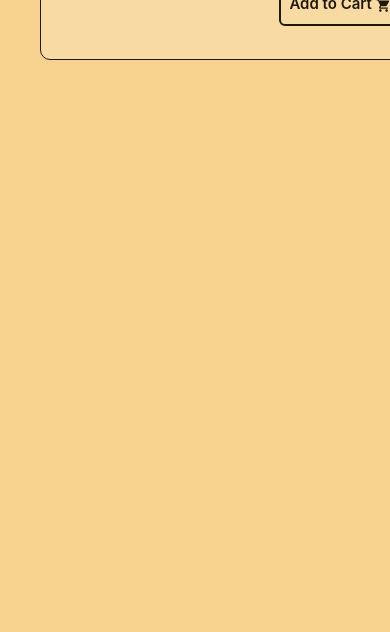
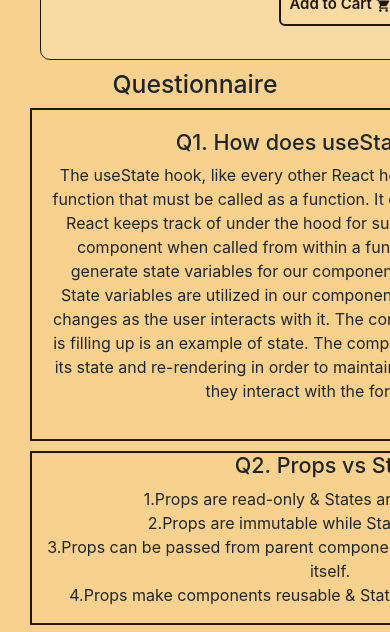
Before and after one commit to OmarFaruqueSabbir/shop_easy, a React (Create React App) app: page / in a window 390 px wide. Shown: the part 8306-8938 px from the top of the page. Before the commit the page ends 8366 px from the top, so only its background shows below. Built offline with nearby package versions, Linux system fonts and the light colour scheme.

Commit message:
questions added

```diff
--- a/public/index.html
+++ b/public/index.html
@@ -61,5 +61,6 @@
       integrity="sha384-wfSDF2E50Y2D1uUdj0O3uMBJnjuUD4Ih7YwaYd1iqfktj0Uod8GCExl3Og8ifwB6"
       crossorigin="anonymous"
     ></script>
+
   </body>
 </html>
--- a/src/App.js
+++ b/src/App.js
@@ -2,12 +2,14 @@ import logo from './logo.svg';
 import './App.css';
 import Header from './components/Header/Header';
 import Shop from './components/Shop/Shop';
+import Question from './components/Question/Question';
 
 function App() {
   return (
     <div className="App">
         <Header></Header>
         <Shop></Shop>
+        <Question></Question>
     </div>
   );
 }
--- /dev/null
+++ b/src/components/Question/Question.css
@@ -0,0 +1,31 @@
+.title{
+    text-align: center;
+    margin-top: 10px;
+}
+.par1{
+    margin-right: 100px;
+    margin-left: 100px;
+    border: 2px solid #20170a;
+    margin-bottom: 10px;
+    padding: 20px;
+}
+.par2{
+    margin-right: 100px;
+    margin-left: 100px;
+    border: 2px solid #20170a;
+    margin-bottom: 10px;
+}
+
+@media screen and (max-width:787px){
+    .par1{
+        width: 600px;
+        margin-right: 15px;
+        margin-left: 30px;
+    }
+    .par2{
+        width: 600px;
+        margin-right: 15px;
+        margin-left: 30px;
+    }
+
+}
--- /dev/null
+++ b/src/components/Question/Question.js
@@ -0,0 +1,39 @@
+import React from 'react';
+import './Question.css'
+
+const Question = () => {
+    return (
+        <div>
+            <h2 className='title'>Questionnaire</h2>
+
+            <div className='par1'>
+            <h4>Q1. How does useState Work?</h4>
+            <p>The useState hook, like every other React hook, is a specific JavaScript function that must be called as a function.
+                    It declares a piece of state that React keeps track of under the hood for subsequent re-renders of the component when called from within a function component.
+                    We can generate state variables for our component using the useState hook.
+                    State variables are utilized in our component to store dynamic data that changes as the user interacts with it.
+                    The contents of a form that the user is filling up is an example of state.
+                    The component is constantly changing its state and re-rendering in order to maintain the form data up to date as they interact with the form fields.
+                </p>
+            </div>
+            <div className='par2'>
+            <h4>Q2. Props vs State</h4>
+                    <p> 1.Props are read-only & States are asynchronous. <br />
+                        2.Props are immutable while States are mutable. <br />
+                        3.Props can be passed from parent components & States can be owned by itself. <br />
+                        4.Props make components reusable & States can not make such this.
+                </p>
+            </div>
+
+
+
+        </div>
+
+
+
+
+
+    );
+};
+
+export default Question;
```
Also changed, not shown: 1 other file (tests, documents, lock files or other folders).
